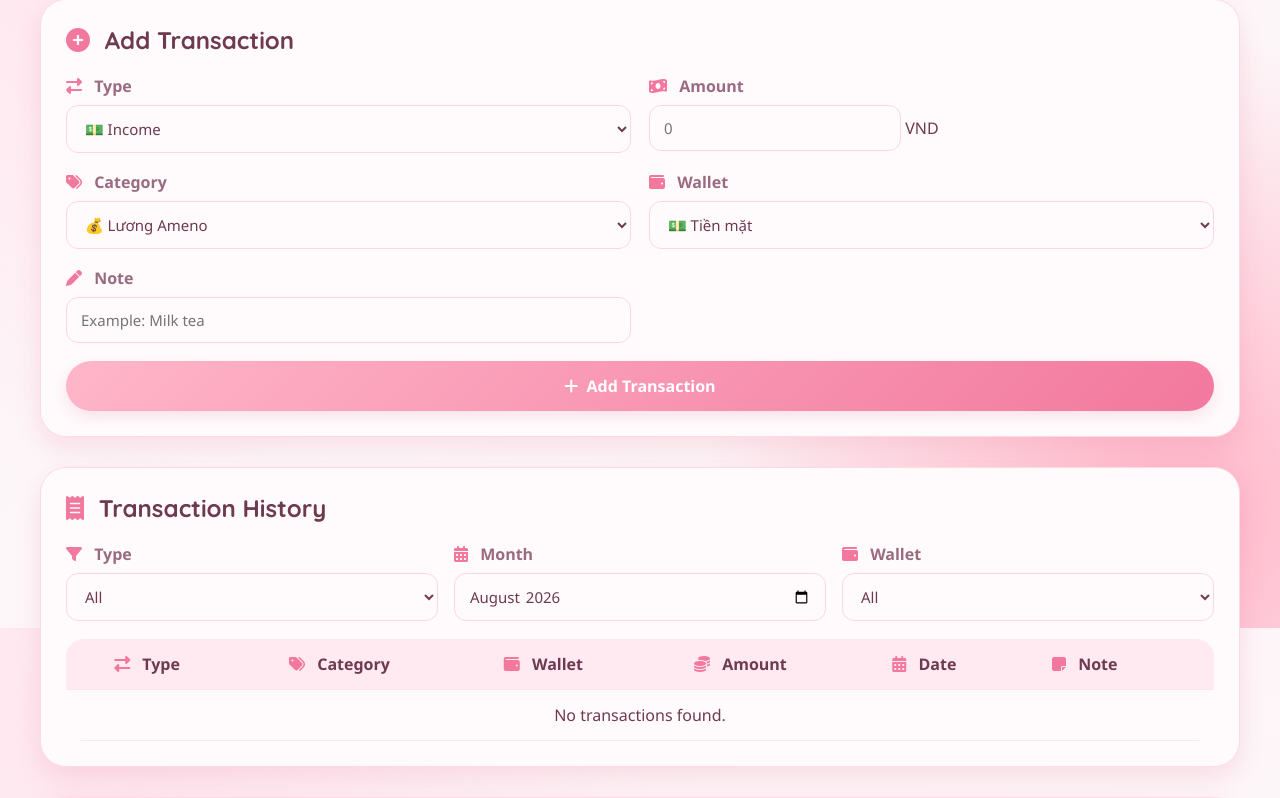
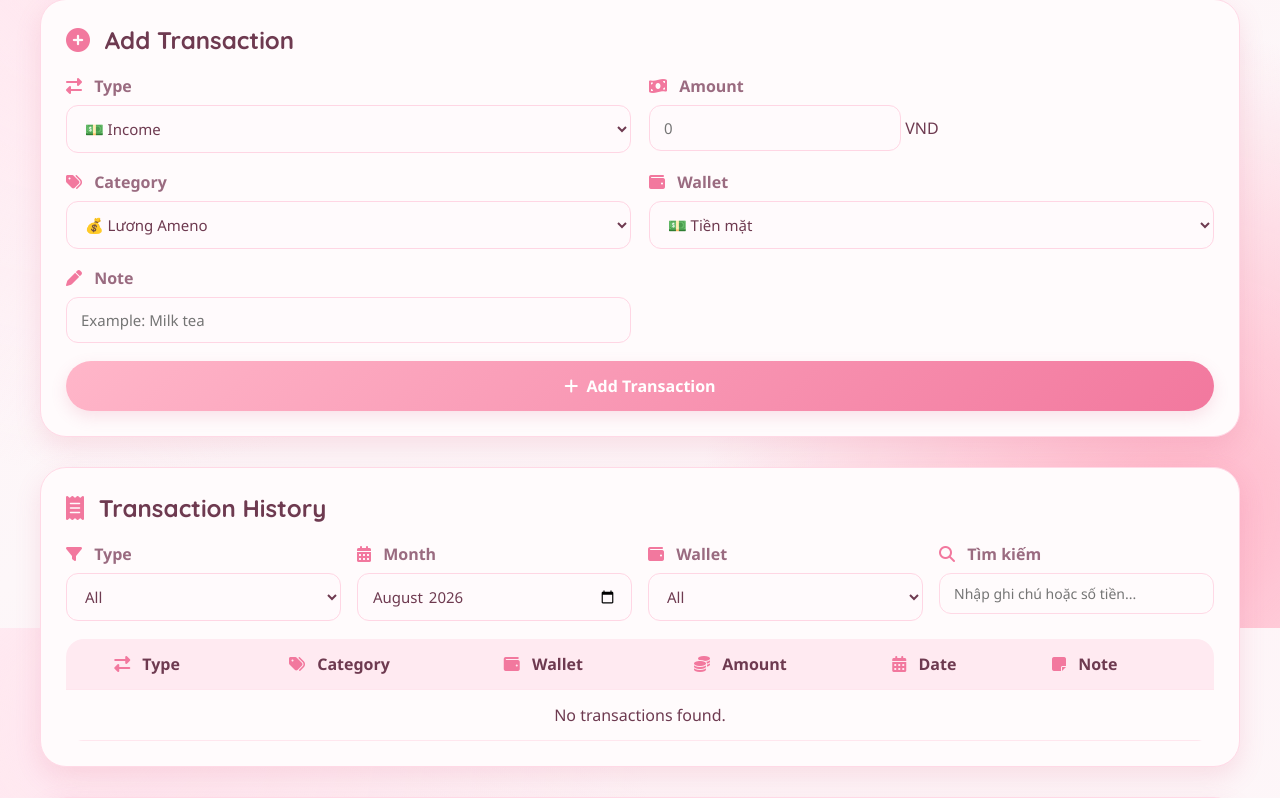
Before and after one commit to phuongthao911/web_chitieu, a FastAPI app: page / in a window 1280 px wide. Shown: the part 972-1770 px from the top of the page. Run offline with FastAPI, Linux system fonts and the light colour scheme; data that the repository does not hold is empty; some libraries are stand-ins or nearby versions.

Commit message:
feat: integrate realtime transaction search (Phase 1)

```diff
--- a/static/script.js
+++ b/static/script.js
@@ -17,6 +17,7 @@ const incomeChartCanvas = document.getElementById("incomeChart");
 const historyTypeFilter = document.getElementById("history-type-filter");
 const historyMonthFilter = document.getElementById("history-month-filter");
 const historyWalletFilter = document.getElementById("history-wallet-filter");
+const historySearch = document.getElementById("history-search");
 
 const WALLET_ID_MAP = {
     "Tiền mặt": "cash",
@@ -196,13 +197,22 @@ function getVisibleTransactions() {
     const selectedType = historyTypeFilter.value;
     const selectedMonth = historyMonthFilter.value;
     const selectedWallet = historyWalletFilter.value;
+    const searchText = historySearch ? historySearch.value.trim().toLowerCase() : "";
 
     return transactions.filter(transaction => {
         const matchesType = selectedType === "all" || transaction.type === selectedType;
         const matchesMonth = !selectedMonth || transaction.created_at.startsWith(selectedMonth);
         const matchesWallet = selectedWallet === "all" || transaction.wallet === selectedWallet;
 
-        return matchesType && matchesMonth && matchesWallet;
+        let matchesSearch = true;
+        if (searchText) {
+            const matchesNote = transaction.note && String(transaction.note).toLowerCase().includes(searchText);
+            const matchesAmount = String(transaction.amount).includes(searchText);
+            const matchesCategory = transaction.category && String(transaction.category).toLowerCase().includes(searchText);
+            matchesSearch = matchesNote || matchesAmount || matchesCategory;
+        }
+
+        return matchesType && matchesMonth && matchesWallet && matchesSearch;
     });
 }
 
@@ -429,6 +439,9 @@ typeInput.addEventListener("change", () => {
 historyTypeFilter.addEventListener("change", renderTable);
 historyMonthFilter.addEventListener("change", renderTable);
 historyWalletFilter.addEventListener("change", renderTable);
+if (historySearch) {
+    historySearch.addEventListener("input", renderTable);
+}
 
 resetAmountInput();
 populateCategoryOptions(typeInput.value);
--- a/static/style.css
+++ b/static/style.css
@@ -502,7 +502,7 @@ tr.editing-row {
 
 .history-filters {
     display: grid;
-    grid-template-columns: repeat(3, minmax(0, 1fr));
+    grid-template-columns: repeat(4, minmax(0, 1fr));
     gap: 16px;
     margin-bottom: 18px;
 }
@@ -685,3 +685,21 @@ button i {
     }
 
 }
+
+.search-group input[type="text"] {
+    width: 100%;
+    padding: 10px 14px;
+    border: 1px solid #ffd9e6;
+    border-radius: var(--radius-sm);
+    background-color: var(--sakura-white);
+    color: var(--sakura-plum);
+    font-size: 14px;
+    font-weight: 500;
+    transition: border-color 0.25s ease, box-shadow 0.25s ease;
+}
+
+.search-group input[type="text"]:focus {
+    outline: none;
+    border-color: var(--sakura-rose);
+    box-shadow: 0 0 8px rgba(242, 120, 158, 0.3);
+}
--- a/templates/dashboard.html
+++ b/templates/dashboard.html
@@ -219,6 +219,11 @@
                         <option value="TK ngân hàng">Tài khoản ngân hàng</option>
                     </select>
                 </div>
+
+                <div class="form-group search-group">
+                    <label><i class="fa-solid fa-magnifying-glass"></i> Tìm kiếm</label>
+                    <input type="text" id="history-search" placeholder="Nhập ghi chú hoặc số tiền...">
+                </div>
             </div>
 
             <table>
```
